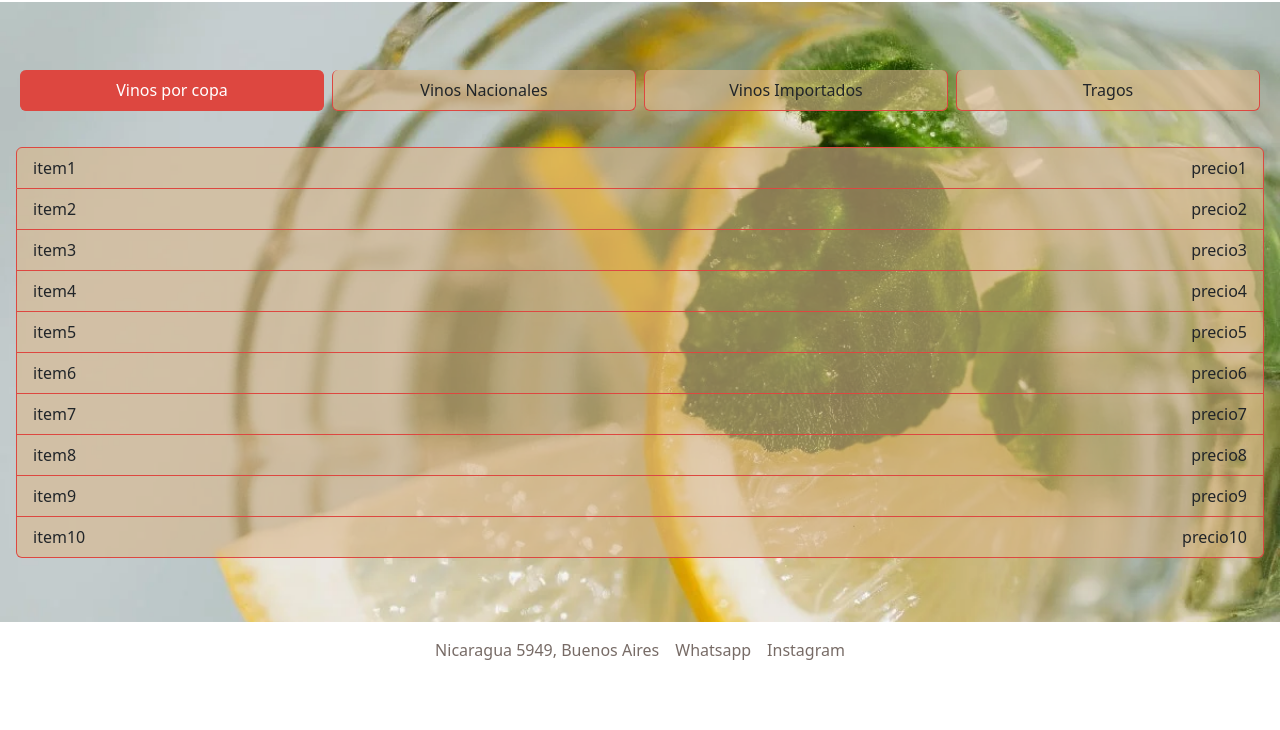
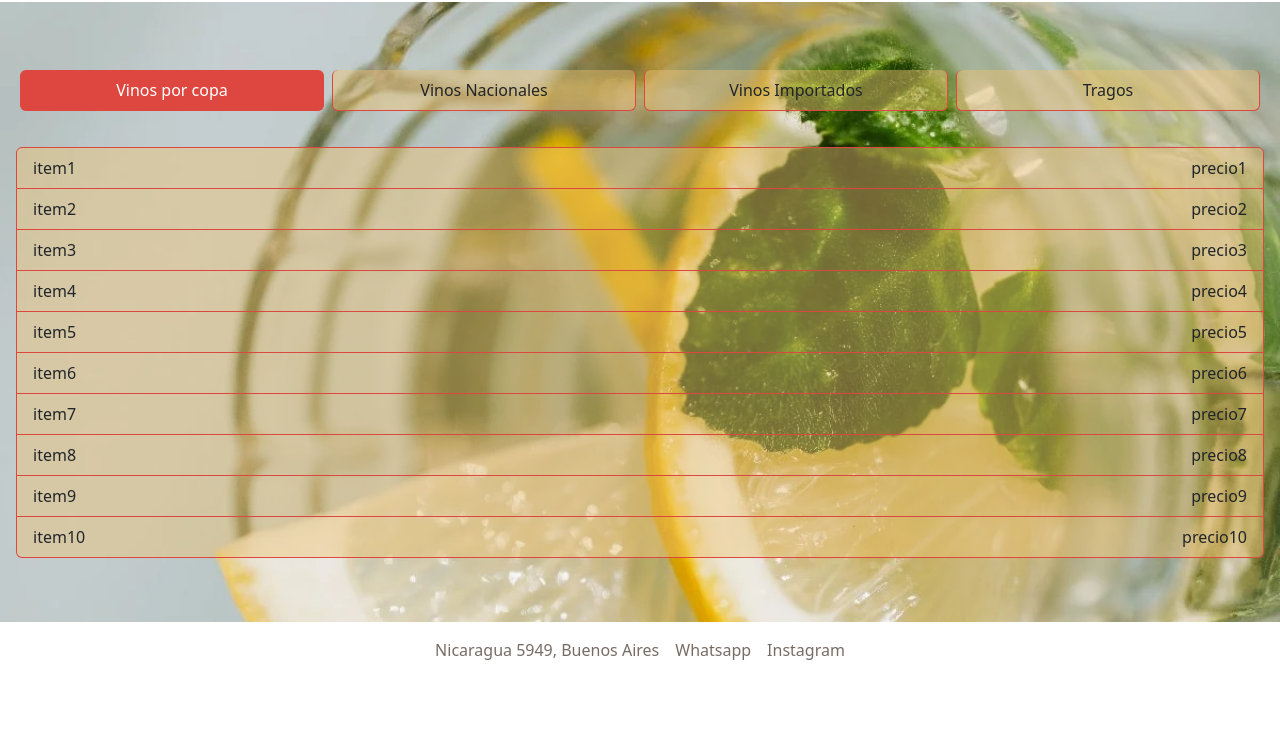
Before and after one commit to carmantegazza/BarDuMarche, a website: page pages/beber.html in a window 1280 px wide. Shown: the part 70-800 px from the top of the page. Drawn offline with nearby package versions, Linux system fonts and the light colour scheme; a web font is replaced by a local one.

Commit message:
cambio color-light

```diff
--- a/styles/_colores.scss
+++ b/styles/_colores.scss
@@ -1,8 +1,8 @@
 /*colores puros*/
 
 $color-marca: #DD4740;
-$color-light: #DAB88B;
+$color-light: #EEC373;
 $color-dark: #4A3933;
 
 /*colores transparencias*/
-$color-faded: rgba($color-light, .60);
+$color-faded: rgba($color-light, .45);
--- a/styles/_custom.scss
+++ b/styles/_custom.scss
@@ -1,6 +1,6 @@
 /*generales*/
 header .nav-link:hover {
-    background-color: $color-light;
+    background-color: $color-faded;
     border-radius: 0.2rem;
 }
 
```
Also changed, not shown: styles/style.css, 1 other file.
